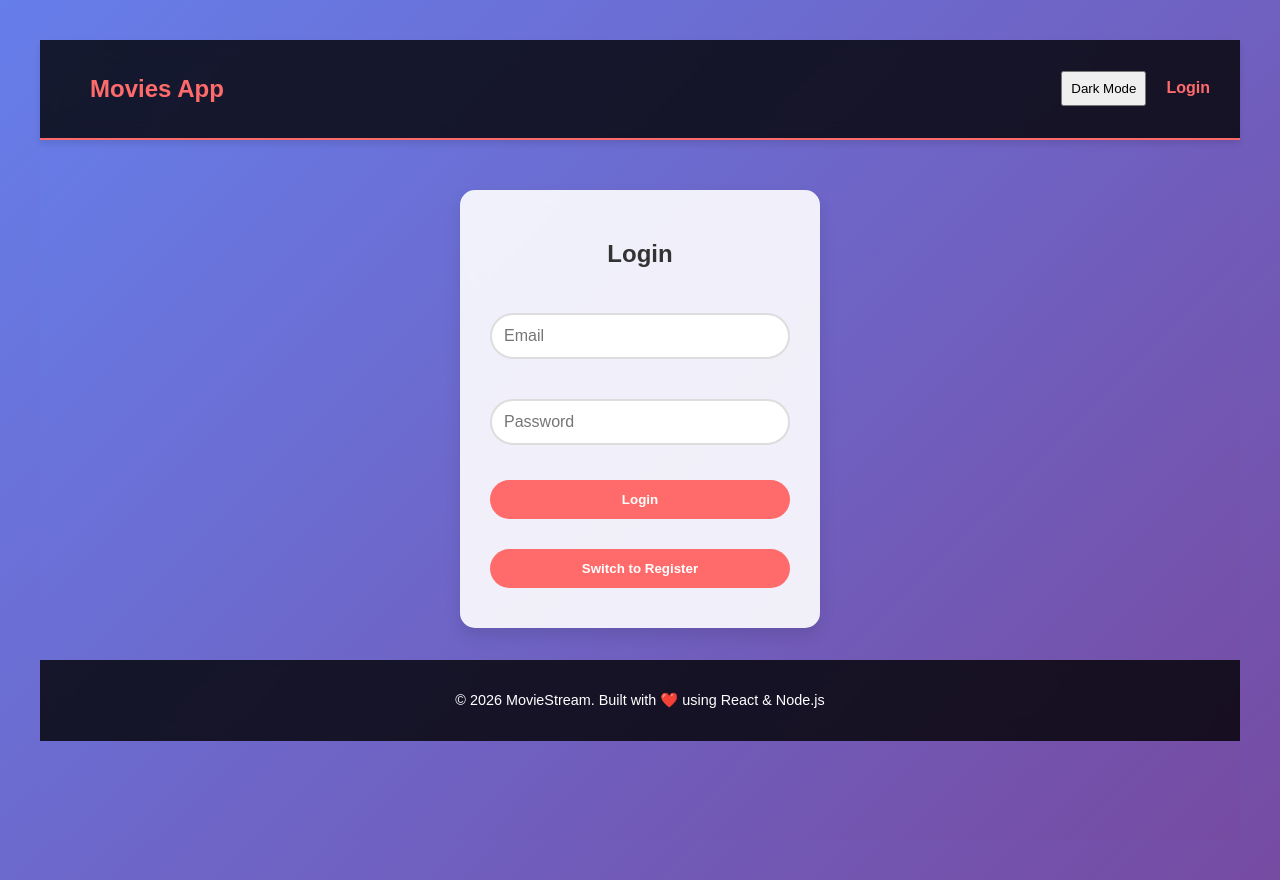
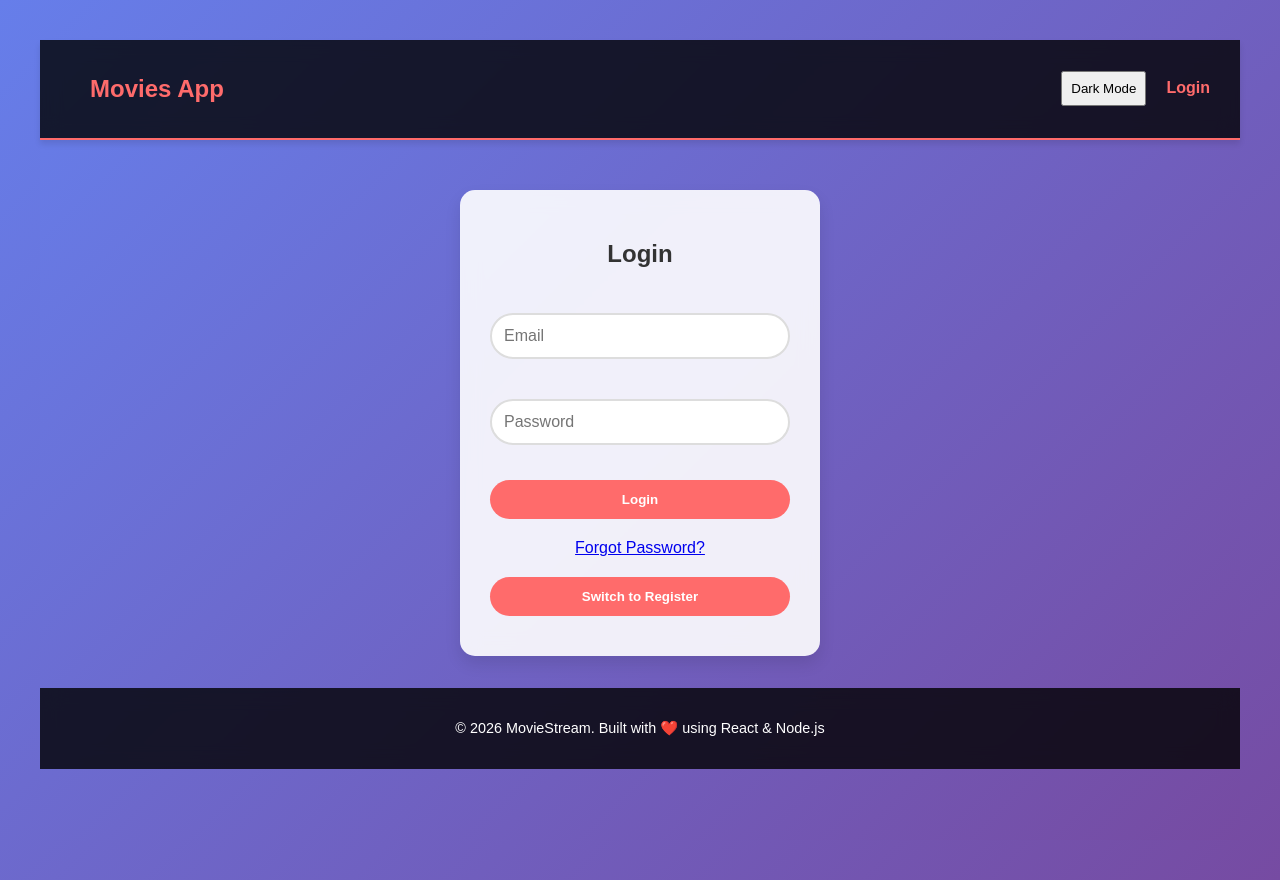
Before and after one commit to wwwinnocentkabwe-tech/movies-streaming-app, a React (Vite) app in the folder client/: page /login in a window 1280 px wide. Built offline with nearby package versions, Linux system fonts and the light colour scheme; no server answers; the HTML template or start-up script is replaced by a standard one.

Commit message:
Add forgot password link to login page

```diff
--- a/client/src/components/Login.jsx
+++ b/client/src/components/Login.jsx
@@ -29,6 +29,7 @@ function Login({ onLogin }) {
         <input type="email" placeholder="Email" required onChange={(e) => setForm({...form, email: e.target.value})} />
         <input type="password" placeholder="Password" required onChange={(e) => setForm({...form, password: e.target.value})} />
         <button type="submit">{isLogin ? 'Login' : 'Register'}</button>
+        {isLogin && <a href="/forgot-password">Forgot Password?</a>}
         <button type="button" onClick={() => setIsLogin(!isLogin)}>Switch to {isLogin ? 'Register' : 'Login'}</button>
       </form>
     </div>
```
